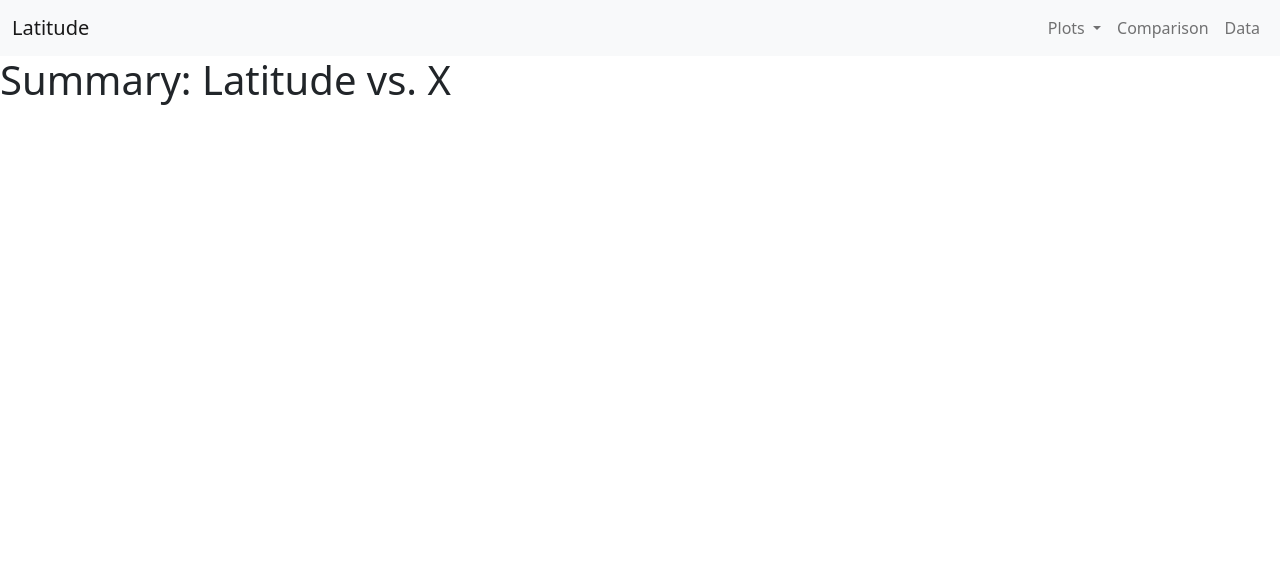
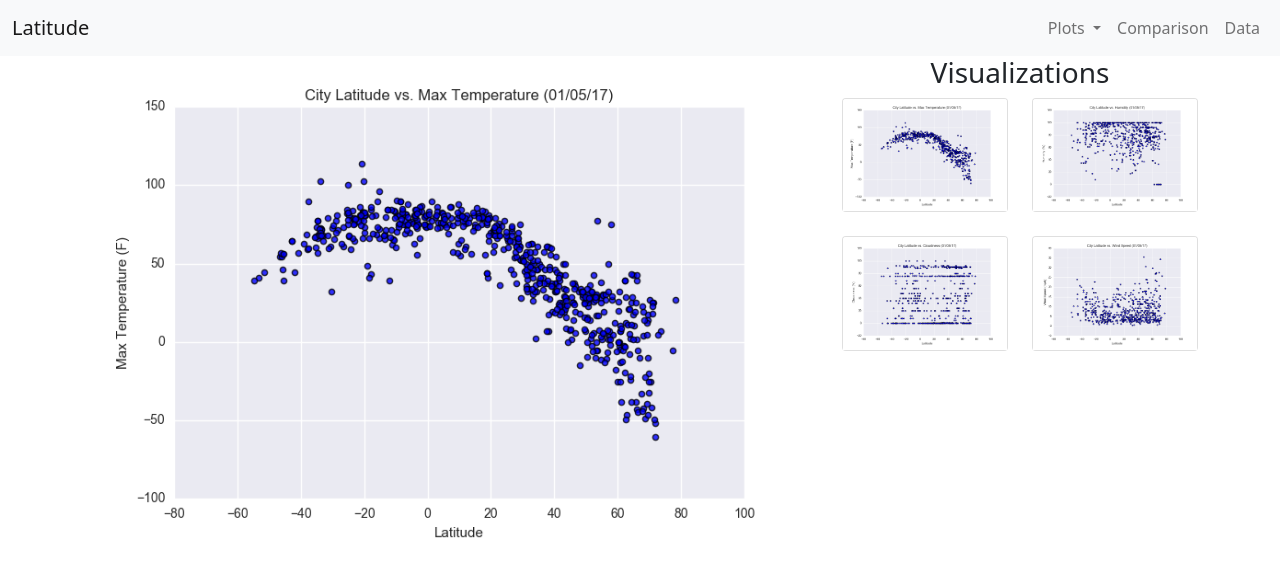
Before and after one commit to dkogel/web-design-challenge, a plain HTML site: page index.html in a window 1280 px wide. Drawn offline with nearby package versions, Linux system fonts and the light colour scheme.

Commit message:
updated some formatting

```diff
--- a/index.html
+++ b/index.html
@@ -38,10 +38,10 @@
                 </ul>
               </li>
               <li class="nav-item">
-                <a class="nav-link" href="#">Comparison</a>
+                <a class="nav-link" href="comparisons.html">Comparison</a>
               </li>
               <li class="nav-item">
-                <a class="nav-link" href="#">Data</a>
+                <a class="nav-link" href="data.html">Data</a>
               </li>
             </ul>
           </div>
@@ -50,8 +50,54 @@
 
 
 
+            <div class="container">
+                <div class="row">
+                    <div class="col-md-8">
+                        <img class="img-fluid" src="Resources/assets/images/Fig1.png" alt="example graph" >
+                    </div>
+                    <div class="col-md-4 text-center">
+                        <div class="row text-center">
+                            <div class="col-md-12 text-center">
+                            <h3 class="text-center" >Visualizations</h3>
+                            </div>
+                        </div>
+                        <div class="row row-cols-1 row-cols-md-2 g-4">
+                            <div class="col">
+                              <div class="card">
+                                <a href="viz1.html">
+                                    <img src="Resources/assets/images/Fig1.png" class="card-img-top" alt="...">
+                                </a>
+                                </div>
+                            </div>
+                            <div class="col">
+                                <div class="card">
+                                    <a href="viz2.html">
+                                        <img src="Resources/assets/images/Fig2.png" class="card-img-top" alt="...">
+                                    </a>
+                                </div>
+                            </div>
+                            <div class="col">
+                              <div class="card">
+                                <a href="viz3.html">
+                                    <img src="Resources/assets/images/Fig3.png" class="card-img-top" alt="...">
+                                </a>
+                            </div>
+                            </div>
+                            <div class="col">
+                              <div class="card">
+                                <a href="viz4.html">
+                                    <img src="Resources/assets/images/Fig4.png" class="card-img-top" alt="...">
+                                </a>
+                            </div>
+                            </div>
+                          </div>
+                    </div>
+                </div>
+            </div>
 
-    <h1>Summary: Latitude vs. X </h1>
+
+
+
 
 
 
```
Also changed, not shown: viz1.html (+4 -4 lines), viz2.html (+4 -4 lines), viz3.html (+4 -4 lines).
